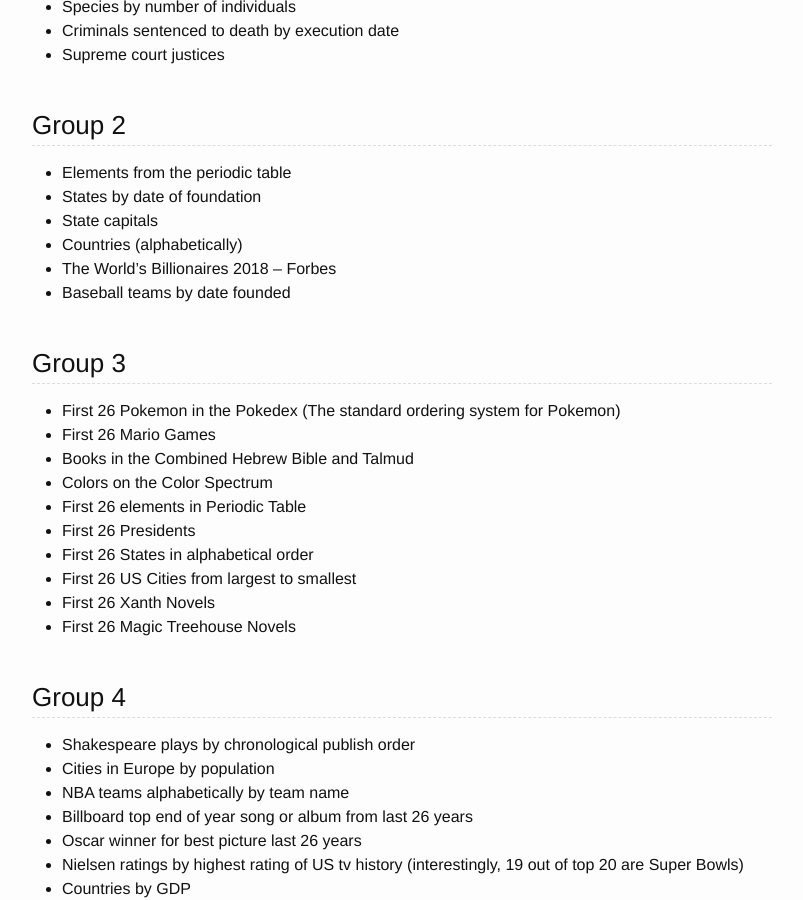
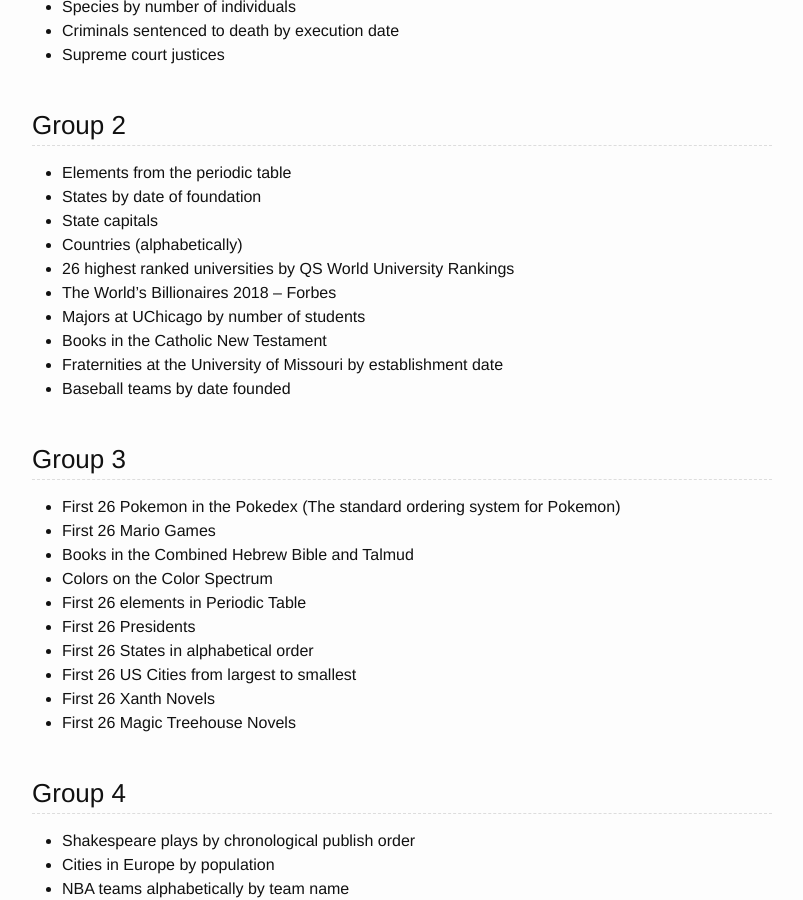
Before and after one commit to transmedia-puzzles/transmedia-puzzles.github.io, a Jekyll site: the page built from lists.md, in a window 1280 px wide and 900 px high, scrolled down 449 px. Shown: the whole window, without its empty margins (238-1041 px from the left). Built offline with Jekyll 4.4.1, drawn with Linux system fonts in a browser that asks for light colours.

Commit message:
More lists

```diff
--- a/lists.md
+++ b/lists.md
@@ -26,7 +26,11 @@
 - States by date of foundation
 - State capitals
 - Countries (alphabetically)
+- 26 highest ranked universities by QS World University Rankings
 - The World’s Billionaires 2018 – Forbes
+- Majors at UChicago by number of students
+- Books in the Catholic New Testament
+- Fraternities at the University of Missouri by establishment date
 - Baseball teams by date founded
 
 ### Group 3
```
